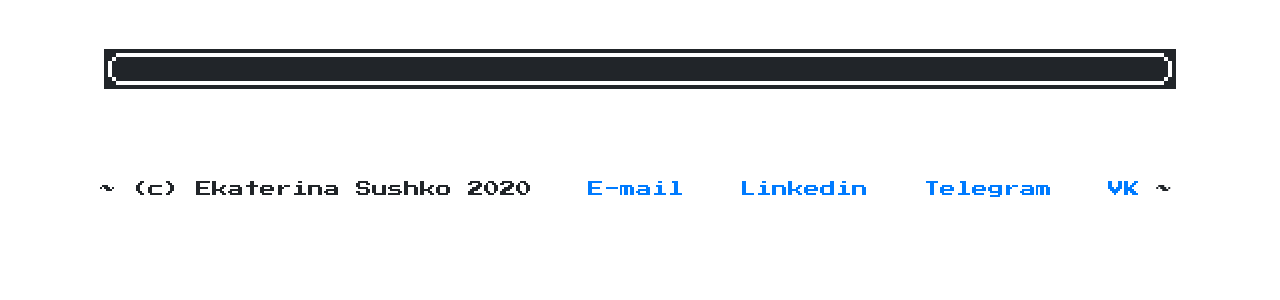
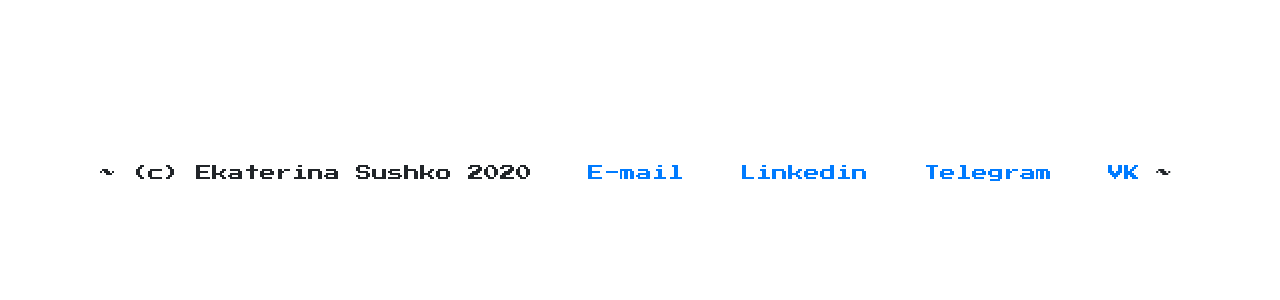
Before and after one commit to ksradau/Resume_Project, a Django app: template src/apps/resume/templates/resume/index.html in a window 1280 px wide. Shown: the part 101-401 px from the top of the page. Run offline with Django 3.2, Linux system fonts and the light colour scheme; the template is opened without the code that fills it, so the values that code supplies are empty; parts of the project's set-up code (start-up, migrations or seed data) failed here and were passed over; some libraries are stand-ins or nearby versions.

Commit message:
Template style changed

```diff
--- a/src/apps/resume/templates/resume/index.html
+++ b/src/apps/resume/templates/resume/index.html
@@ -7,10 +7,11 @@
 
 {% block main %}
 
-<div class="nes-container is-dark is-rounded">
+<br/><p>
     {{ resume_list.first.preview | safe }}
-</div>
-<p class="nes-text is-primary">
+</p>
+
+<p class="nes-text is-warning">
     {{ resume_list.first.article | safe }}
 </p>
 <p>
```
